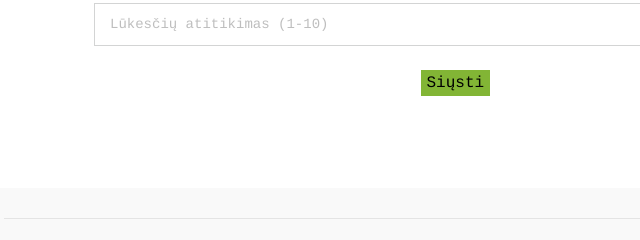
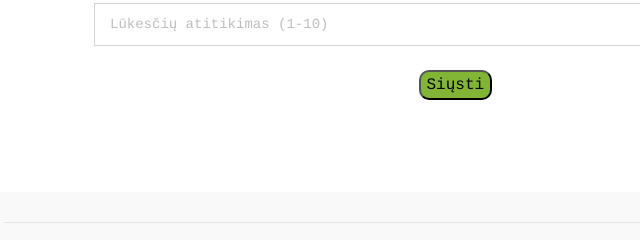
Before and after one commit to raZ92in/raZ92in.github.io, a plain HTML site: page index.html in a window 1280 px wide. Shown: the part 6282-6522 px from the top of the page, 78-718 px from the left. Drawn offline with Linux system fonts and the light colour scheme.

Commit message:
Update custom.css

```diff
--- a/assets/css/custom.css
+++ b/assets/css/custom.css
@@ -1434,7 +1434,7 @@ section,
 
 #siustiButton {
   background-color: var(--accent-color);
-  border-style: none;
+  border-radius: 10px;
 }
 
 /*--------------------------------------------------------------
```
